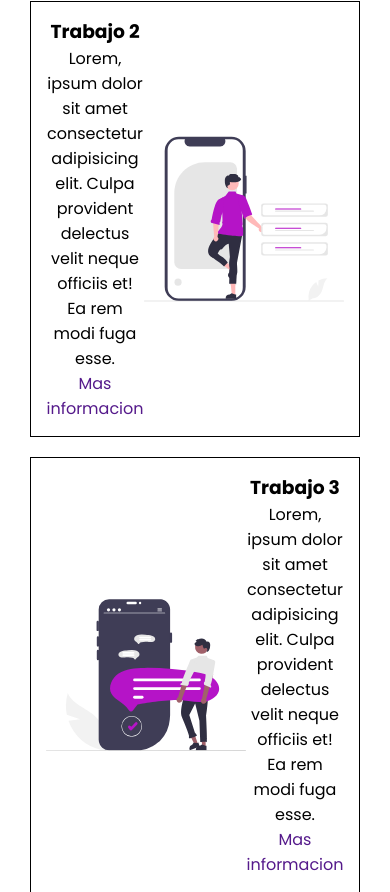
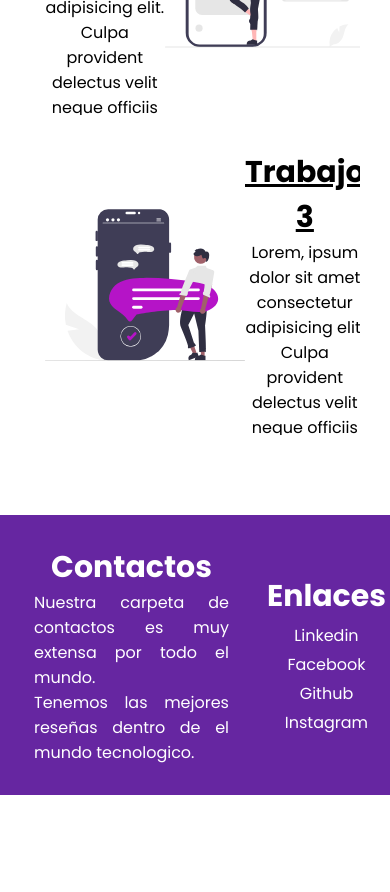
Before and after one commit to ImanolSayago/pagina-tecnologia, a plain HTML site: page index.html in a window 390 px wide. Shown: the part 3320-4212 px from the top of the page. After the commit the page ends 4115 px from the top, so only its background shows below. Drawn offline with Linux system fonts and the light colour scheme.

Commit message:
mobile-terminado

```diff
--- a/index.html
+++ b/index.html
@@ -21,18 +21,18 @@
                     <a href="">Inicio</a>
                 </li>
                 <li>
-                    <a href="">Nostros</a>
+                    <a href="#nosotros">Nostros</a>
                 </li>
                 <li>
-                    <a href="">Servicios</a>
+                    <a href="#servicios">Servicios</a>
                 </li>
 
                 <li>
-                    <a href="">Portfolio</a>
+                    <a href="#portfolio">Portfolio</a>
                 </li>
 
                 <li>
-                    <a href="">Contacto</a>
+                    <a href="#footer">Contacto</a>
                 </li>
             </ul>
         </nav>
@@ -58,7 +58,7 @@
 
         <div class="about container">
 
-            <h2>Nosotros</h2>
+            <h2 id="nosotros">Nosotros</h2>
             <p>     Somos una compañia lider en el mercado tecnologico en Argentina.
                 <br>Con mas de 20 años de experiencia en la industria
                 Contamos con mas de 10 sucursales en todo el pais para que puedas acceder a nuestros servicios
@@ -96,7 +96,7 @@
     <main class="servicios">
 
         <div class="container">
-            <div class="servicios-container">
+            <div id="servicios" class="servicios-container">
 
                 <div>
 
@@ -153,7 +153,7 @@
 
     <section class="portfolio">
 
-        <div class="container">
+        <div id="portfolio" class="container">
 
             <div class="container-portfolio">
                 <div class="texto-portfolio">
@@ -171,7 +171,7 @@
                         <h3>Trabajo 1</h3>
                         <p>Lorem, ipsum dolor sit amet consectetur adipisicing elit. Culpa provident delectus velit
                             neque officiis et! Ea rem modi fuga esse.</p>
-                        <a href="" class="boton">Mas informacion</a>
+                        <a href="" class="boton-portfolio">Mas informacion</a>
                     </div>
                 </div>
 
@@ -181,7 +181,7 @@
                         <h3>Trabajo 2</h3>
                         <p>Lorem, ipsum dolor sit amet consectetur adipisicing elit. Culpa provident delectus velit
                             neque officiis et! Ea rem modi fuga esse.</p>
-                        <a href="" class="boton">Mas informacion</a>
+                        <a href="" class="boton-portfolio">Mas informacion</a>
                     </div>
                     <img src="imagenes/portfolio-2.svg" alt="" class="img01">
                 </div>
@@ -192,7 +192,7 @@
                         <h3>Trabajo 3</h3>
                         <p>Lorem, ipsum dolor sit amet consectetur adipisicing elit. Culpa provident delectus velit
                             neque officiis et! Ea rem modi fuga esse.</p>
-                        <a href="" class="boton">Mas informacion</a>
+                        <a href="" class="boton-portfolio">Mas informacion</a>
                     </div>
                 </div>
 
@@ -208,19 +208,31 @@
         <div class="footer-section container">
 
             <h2>Contactos</h2>
-            <p>Lorem ipsum dolor, sit amet consectetur adipisicing elit. Voluptate nam cumque, velit ipsa veritatis non
-                dignissimos sit aliquam explicabo vitae labore molestiae corporis magni, ducimus excepturi,
-                exercitationem consequatur rerum commodi?</p>
+            <p>Nuestra carpeta de contactos es muy extensa por todo el mundo. <br>
+                Tenemos las mejores reseñas dentro de el mundo tecnologico.
+            </p>
         </div>
 
-        <div class="content-footer">
+
+        <div id="footer" class="content-footer">
             <div class="links">
 
                 <h3>Enlaces</h3>
-                <p href="">Linkedin</p>
-                <p href="">Facebook</p>
-                <p href="">Github</p>
-                <p href="">Instagram</p>
+                <ul>
+                    <li>
+                        <a href="https://www.linkedin.com/in/imanol-sayago-37ab5027a/" target="_blank" >Linkedin</a>
+                    </li>
+                    <li>
+                        <a href="https://www.facebook.com/?locale=es_LA" target="_blank" >Facebook</a>
+                    </li>
+                    <li>
+                        <a href="https://github.com/ImanolSayago" target="_blank">Github</a>
+                    </li>
+                    <li>
+                        <a href="https://www.instagram.com/" target="_blank">Instagram</a>
+                    </li>
+                </ul>
+
             </div>
         </div>
 
--- a/style.css
+++ b/style.css
@@ -234,7 +234,7 @@ margin: 30px;
     justify-content: center;
     text-align: center;
     margin-top: 30px;
-    margin-bottom: 70px;
+    margin-bottom: 20px;
 }
 
 .texto-portfolio h2{
@@ -248,10 +248,11 @@ margin: 30px;
     display: flex;
     justify-content: space-between;
     padding: 15px;
-    border: 1px solid black;
+
     margin-top: 20px;
     overflow: hidden;
     text-align: center;
+    height: 300px;
 }
 
 .contenido-portfolio h3{
@@ -260,4 +261,96 @@ margin: 30px;
 
 .txt-portfolio{
     text-align: center;
+    display: flex;
+    flex-direction: column;
+    align-items: center;
+    justify-content: space-around;
+
 }
+
+.boton-portfolio
+{
+    background-color: rgb(102, 38, 161);
+    padding: 5px;
+    border-radius: 4px;
+    color: rgb(255, 255, 255);
+}
+
+.boton-portfolio:hover
+{
+    background-color: rgb(255, 255, 255);
+    color: rgb(102, 38, 161);
+    border: 1px solid rgb(102, 38, 161);
+}
+
+.txt-portfolio h3
+{
+    text-decoration: underline;
+    font-size: 30px;
+}
+
+.footer
+{
+    margin-top: 50px;
+    display: flex;
+    justify-content: space-around;
+    align-items: center;
+    background-color: rgb(102, 38, 161);
+
+}
+
+.footer-section
+{
+    display: flex;
+    flex-direction: column;
+    align-items: center;
+    width: 50%;
+}
+
+.footer-section h2
+{
+    color: rgb(255, 255, 255);
+    font-size: 30px;
+}
+
+.footer-section p
+{
+    color: rgb(255, 255, 255);
+    text-align: justify;
+}
+
+.links
+{
+    display: flex;
+    flex-direction: column;
+    align-items: center;
+
+
+}
+
+.links ul
+{
+    display: flex;
+    flex-direction: column;
+    align-items: center;
+
+}
+.links h3
+{
+    font-size: 30px;
+color: rgb(255, 255, 255);
+}
+
+.links ul li
+{
+    margin-top: 4px;
+}
+.links ul li a
+{
+    color: rgb(255, 255, 255);
+}
+
+.links ul li a:hover
+{
+    text-decoration: underline;
+}
```
